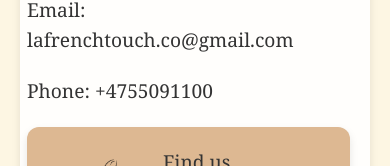
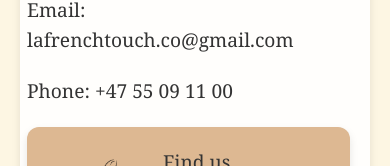
Before and after one commit to dankla90/cafe, a React (Vite) app: page /contact in a window 390 px wide. Shown: the part 592-758 px from the top of the page. Built offline with nearby package versions, Linux system fonts and the light colour scheme; a web font is replaced by a local one.

Commit message:
phone update
Phone number clickable

```diff
--- a/src/pages/Contact.jsx
+++ b/src/pages/Contact.jsx
@@ -105,7 +105,7 @@ const Contact = () => {
           <p>
             Email: <a href="mailto:lafrenchtouch.co@gmail.com">lafrenchtouch.co@gmail.com</a>
           </p>
-          <p>Phone: +4755091100</p>
+          <p>Phone: <a href="tel:+4755091100">+47 55 09 11 00</a></p>
 
           <Social />
         </TextSection>
```
